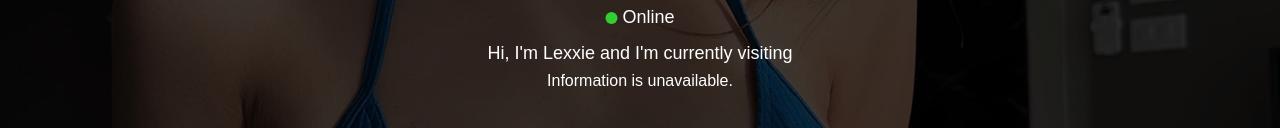
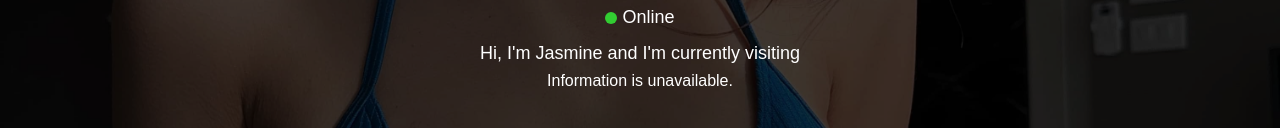
Before and after one commit to Popelzi/YunaYonder, a plain HTML site: page index.html in a window 1280 px wide. Shown: the part 248-376 px from the top of the page. Drawn offline with Linux system fonts and the light colour scheme; no server answers.

Commit message:
Update index.html

```diff
--- a/index.html
+++ b/index.html
@@ -25,7 +25,7 @@
             left: 0;
             width: 100%;
             height: 100%;
-            background-image: url('Jasmine.jpg');
+            background-image: url('Jasmine.JPG');
             background-size: cover; /* Scale the image to cover the entire background */
             background-repeat: no-repeat; /* Prevent repeating the image */
             background-position: center center; /* Center the image */
@@ -259,7 +259,7 @@
                 <div class="status-dot"></div>
                 <div class="status-text">Online</div>
             </div>
-            <div class="additional-text">Hi, I'm Lexxie and I'm currently visiting</div>
+            <div class="additional-text">Hi, I'm Jasmine and I'm currently visiting</div>
         </div>
         <!-- New section for geolocation, countdown, and date -->
         <div class="unique-info">
```
